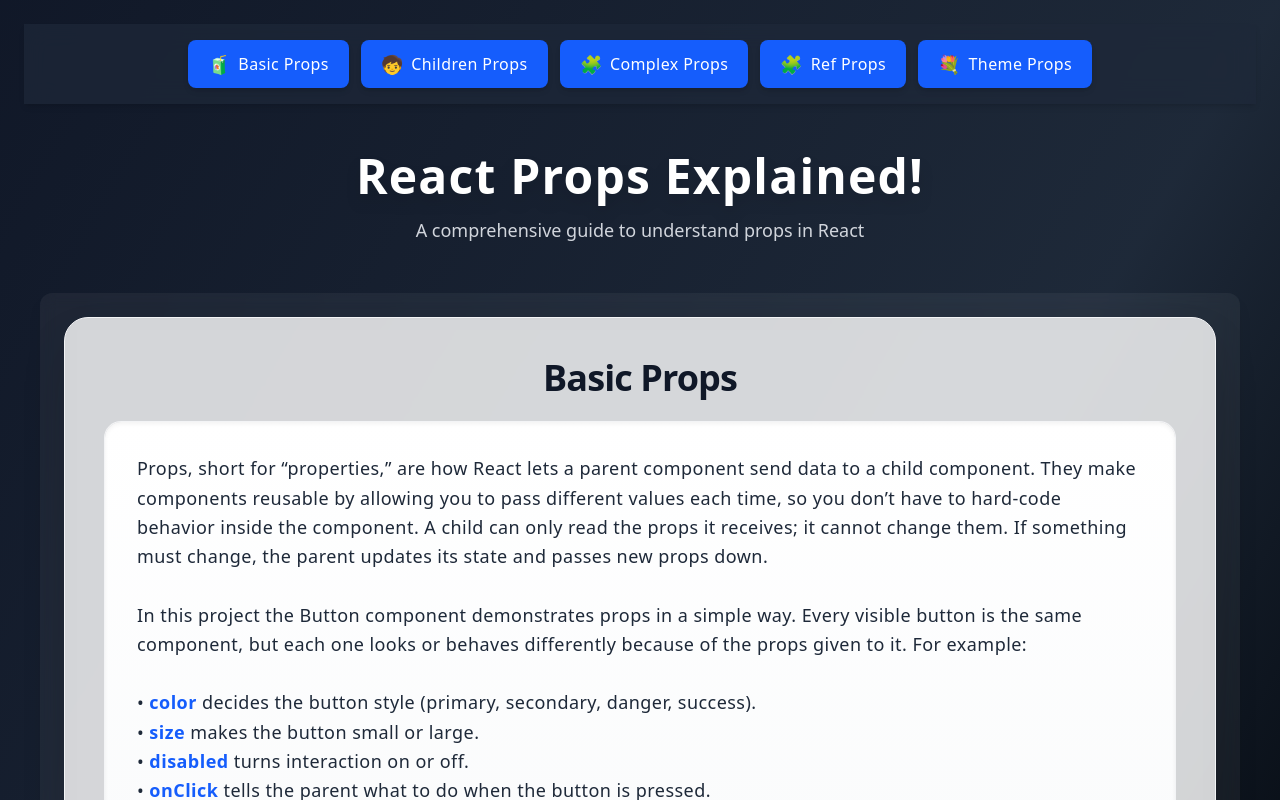
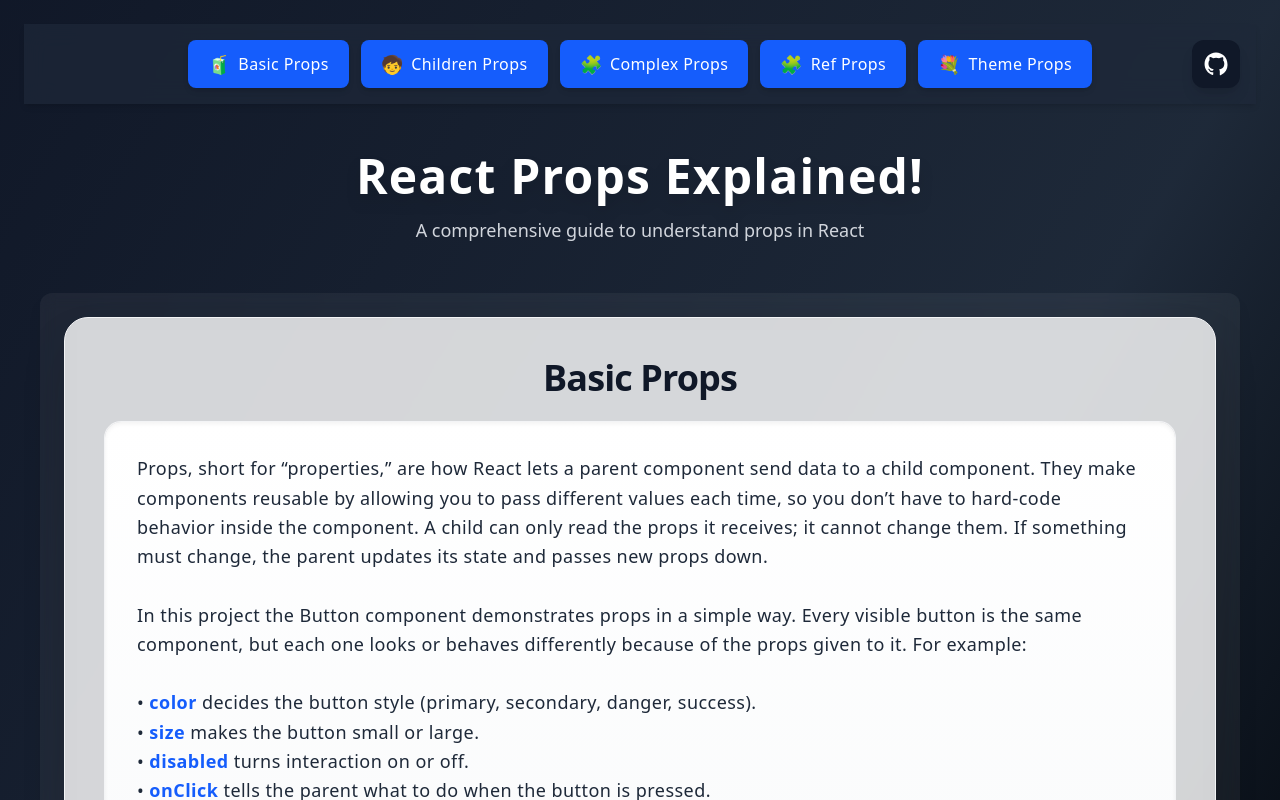
Before and after one commit to get-some-code/React.js, a React (Vite) app in the folder 09.Project 5/: page / in a window 1280 px wide. Shown: the top 800 px of the page. Built offline with nearby package versions, Linux system fonts and the light colour scheme.

Commit message:
added github repo link

```diff
--- a/09.Project 5/src/App.jsx
+++ b/09.Project 5/src/App.jsx
@@ -20,27 +20,42 @@
 
   return (
     <nav className={`sticky top-0 z-50 shadow-md bg-gray-800/70 backdrop-blur-md p-4`}>
-      <div className={`flex justify-center`}>
-        <div className={`flex flex-wrap gap-3 justify-center`}>
+      <div className="max-w-7xl mx-auto flex items-center justify-center relative">
+
+        <div className="flex flex-wrap gap-3 justify-center">
           {sections.map((section) => (
             <button
               className={`px-5 py-2.5 rounded-lg font-medium bg-blue-600 text-white
-              hover:bg-blue-500 active:scale-95 transition-all duration-300
-              shadow-md hover:shadow-xl flex items-center gap-2 tracking-wide`}
+          hover:bg-blue-500 active:scale-95 transition-all duration-300
+          shadow-md hover:shadow-xl flex items-center gap-2 tracking-wide`}
               key={section.id}
               onClick={() => {
-                document.getElementById(section.id)?.scrollIntoView({ behavior: "smooth" })
+                document.getElementById(section.id)?.scrollIntoView({ behavior: "smooth" });
               }}
             >
-              <span className={`text-lg`}>
-                {section.icon}
-              </span>
+              <span className="text-lg">{section.icon}</span>
               {section.label}
             </button>
           ))}
         </div>
+
+        <a
+          href="https://github.com/get-some-code/React.js/tree/main/09.Project%205"
+          target="_blank"
+          className="absolute right-0 top-1/2 -translate-y-1/2
+                 p-3 rounded-xl bg-gray-900 text-white
+                 hover:bg-gray-700 transition-all duration-300
+                 shadow-lg hover:shadow-xl"
+        >
+          <svg xmlns="http://www.w3.org/2000/svg" className="w-6 h-6" fill="currentColor" viewBox="0 0 24 24">
+            <path d="M12 .5C5.65.5.55 5.65.55 12c0 5.1 3.3 9.4 7.9 10.9.6.1.8-.3.8-.6v-2.1c-3.2.7-3.9-1.4-3.9-1.4-.5-1.2-1.1-1.5-1.1-1.5-.9-.6.1-.6.1-.6 1 .1 1.6 1 1.6 1 .9 1.6 2.5 1.1 3.1.8.1-.6.4-1.1.7-1.3-2.6-.3-5.3-1.3-5.3-5.9 0-1.3.5-2.4 1.2-3.3-.1-.3-.5-1.5.1-3 0 0 1-.3 3.3 1.2a11.3 11.3 0 0 1 6 0C18 5 19 5.3 19 5.3c.6 1.5.2 2.7.1 3 .8.9 1.2 2 1.2 3.3 0 4.6-2.7 5.6-5.3 5.9.4.3.8 1 .8 2.1v3.1c0 .3.2.7.8.6A10.99 10.99 0 0 0 23.45 12C23.45 5.65 18.35.5 12 .5z" />
+          </svg>
+        </a>
+
       </div>
     </nav>
+
+
   )
 };
 
```
